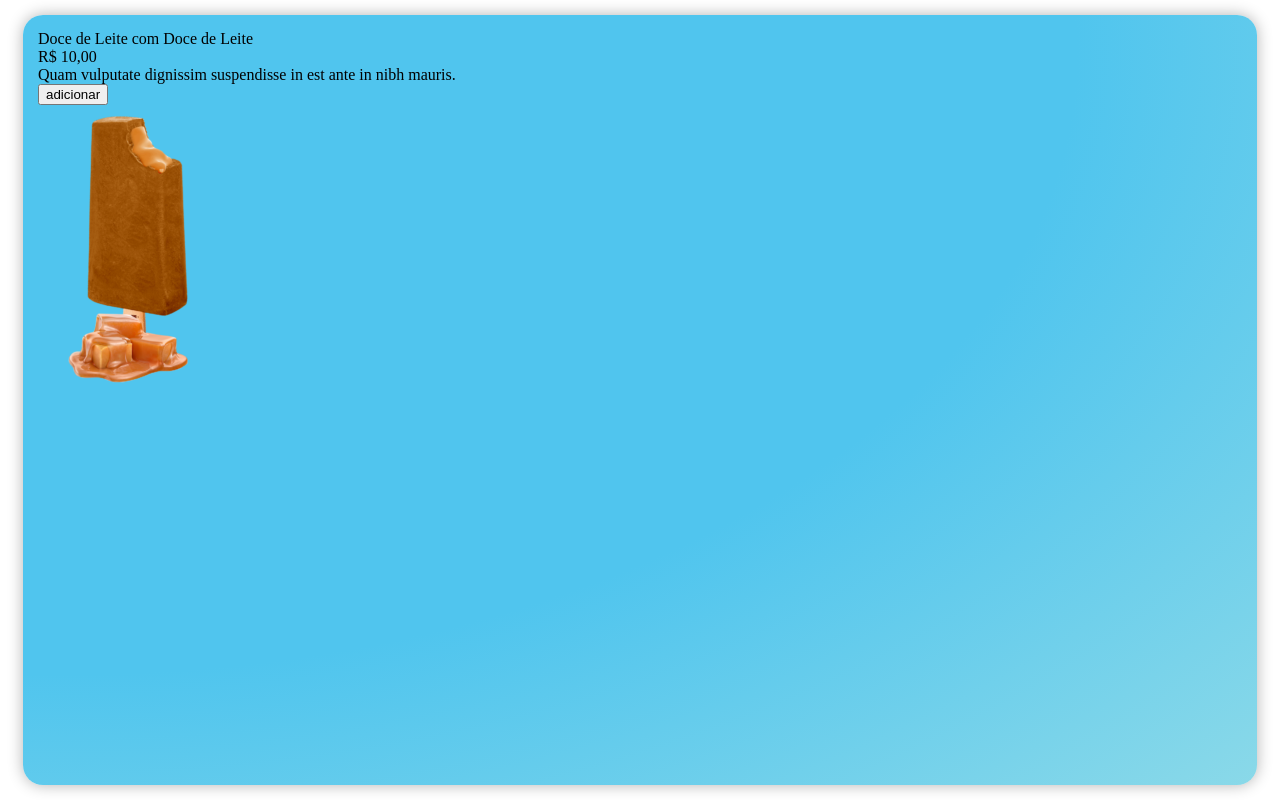
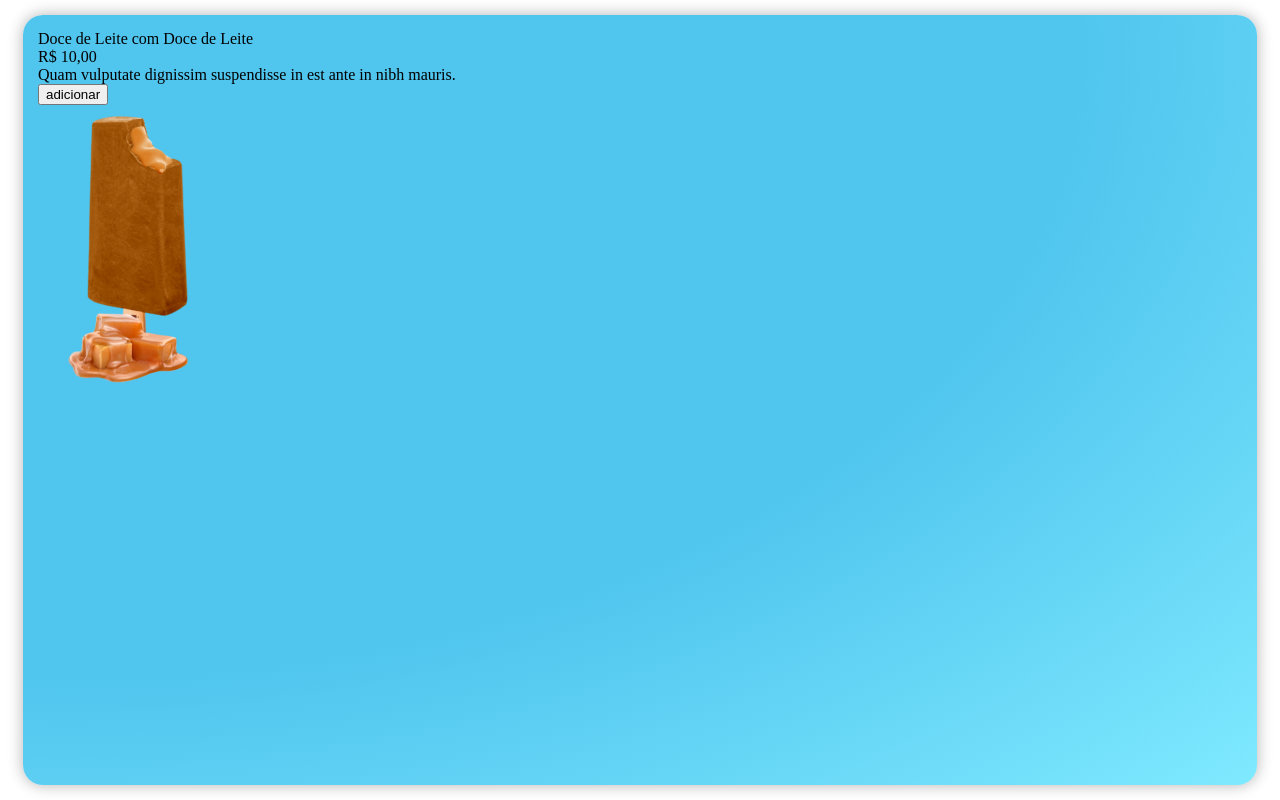
Before and after one commit to bruce-69/cardapio-, a React (Create React App) app in the folder cardapio-el-geladon/: page / in a window 1280 px wide. Built offline with nearby package versions, Linux system fonts and the light colour scheme.

Commit message:
tive um problema com as pastas

```diff
--- a/cardapio-el-geladon/src/componets/Home.css
+++ b/cardapio-el-geladon/src/componets/Home.css
@@ -3,7 +3,7 @@
   background-image: radial-gradient(
     farthest-corner at 40px 40px,
     #50c5ee 60%,
-    rgba(22, 179, 210, 0.5) 100%
+    rgba(0, 212, 255, 0.5) 100%
   );
   min-height: calc(100vh - 60px);
   margin: 15px;
@@ -12,7 +12,6 @@
   color: black;
   box-shadow: 0px 0px 15px rgba(0, 0, 0, 0.3);
 }
-
 .Home__container {
   display: flex;
   align-items: center;
--- a/cardapio-el-geladon/src/index.css
+++ b/cardapio-el-geladon/src/index.css
@@ -1,3 +1,5 @@
+
+
 @import url("https://fonts.googleapis.com/css?family=Exo:400,700");
 
 body,
```
Also changed, not shown: cardapio-el-geladon/src/index.jsx (line endings or trailing spaces).
